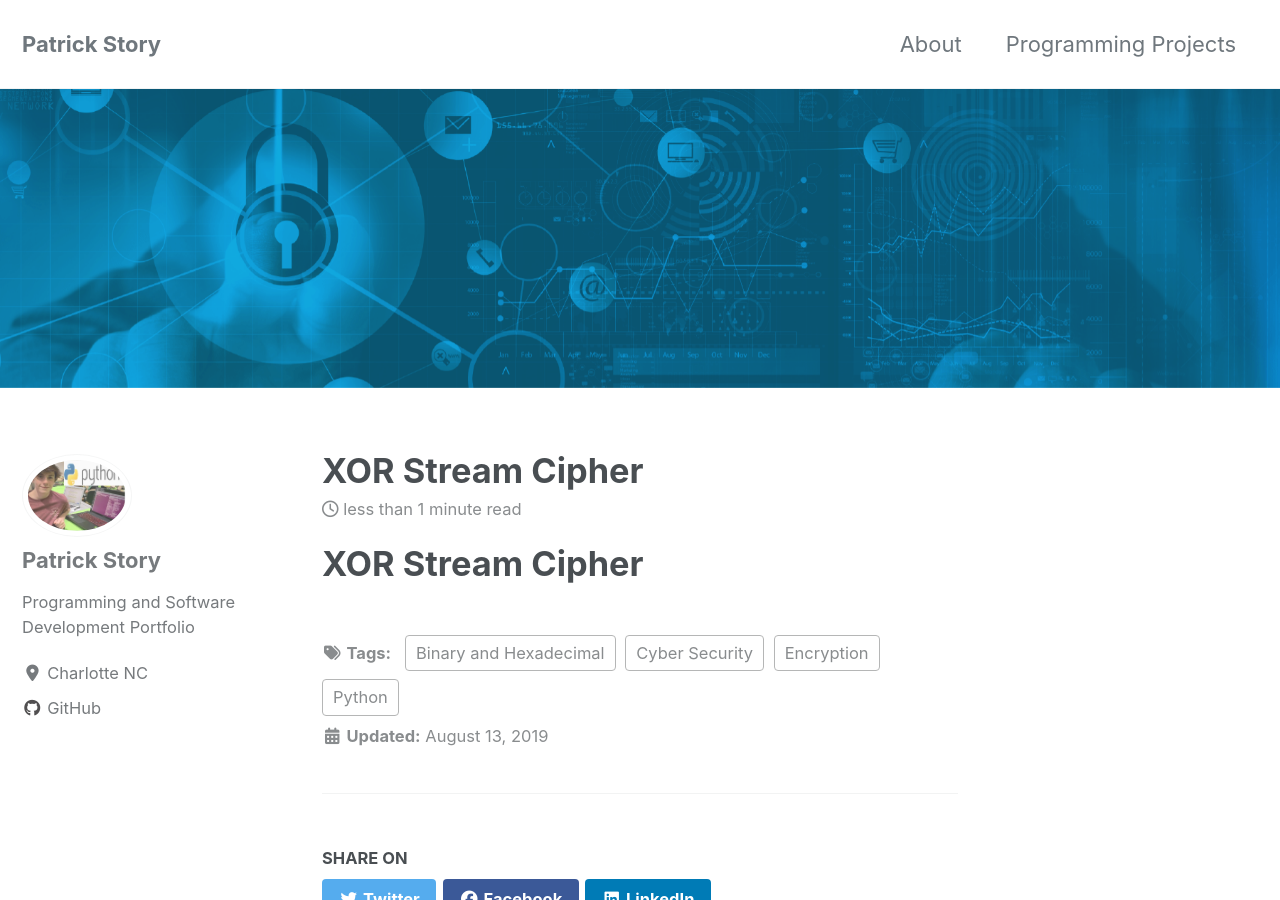
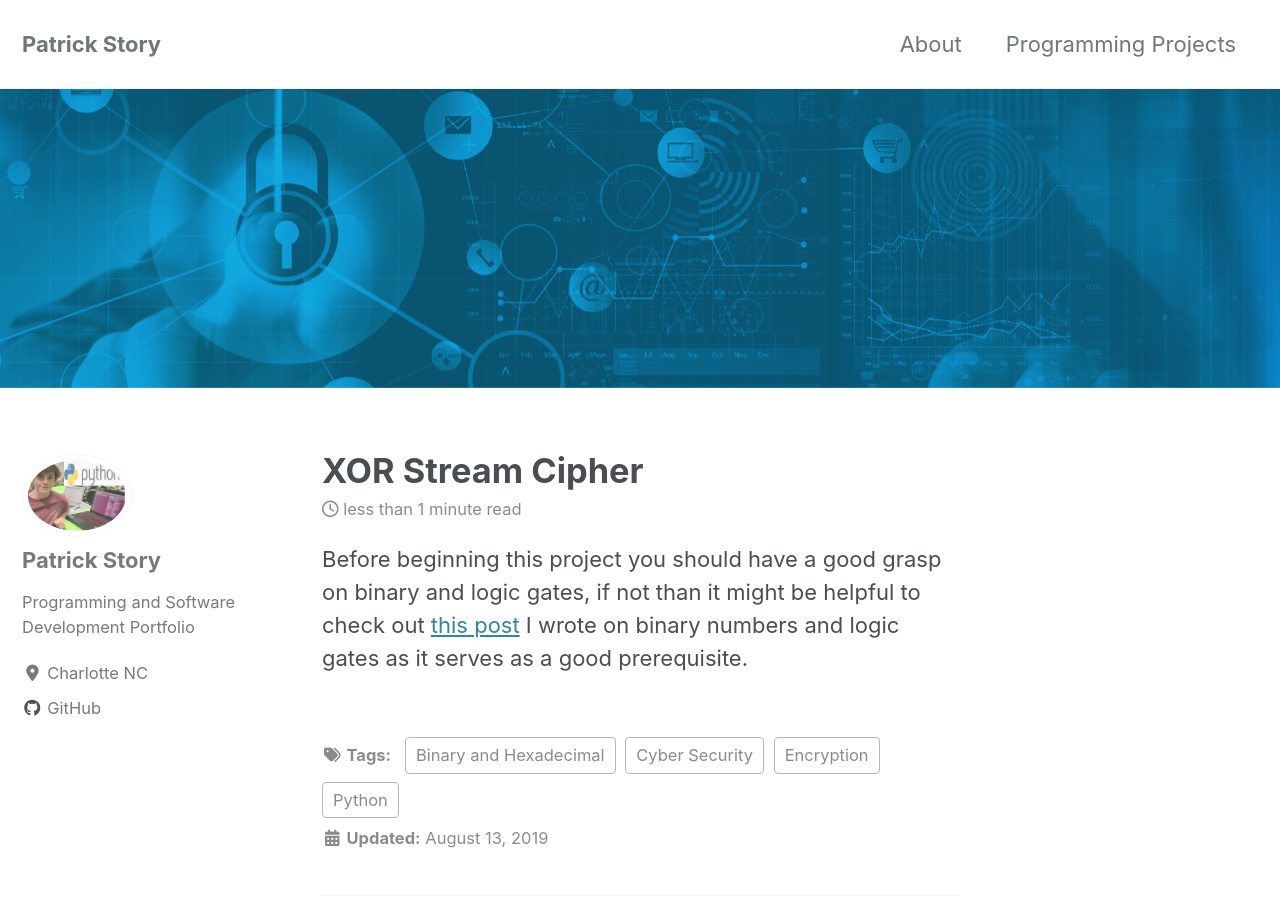
Before and after one commit to Patchyst/Patchyst.github.io, a Jekyll site: the page built from _posts/2019-08-13-XORstream.md, in a window 1280 px wide and 900 px high. Built offline with Jekyll 4.4.1, drawn with Linux system fonts in a browser that asks for light colours; cached includes are drawn as plain includes; nearby versions of some CDN libraries.

Commit message:
Updating XOR Stream Cipher Project

```diff
--- a/_posts/2019-08-13-XORstream.md
+++ b/_posts/2019-08-13-XORstream.md
@@ -6,4 +6,4 @@ header:
   image: "images/cyber.jpg"
 excerpt: "Create a Python Program that utilizes Binary Numbers and a XOR gate to create a secure code exchange"
 ---
-# XOR Stream Cipher
+Before beginning this project you should have a good grasp on binary and logic gates, if not than it might be helpful to check out [this post](https://patchyst.github.io/binaryintro/) I wrote on binary numbers and logic gates as it serves as a good prerequisite.
```
